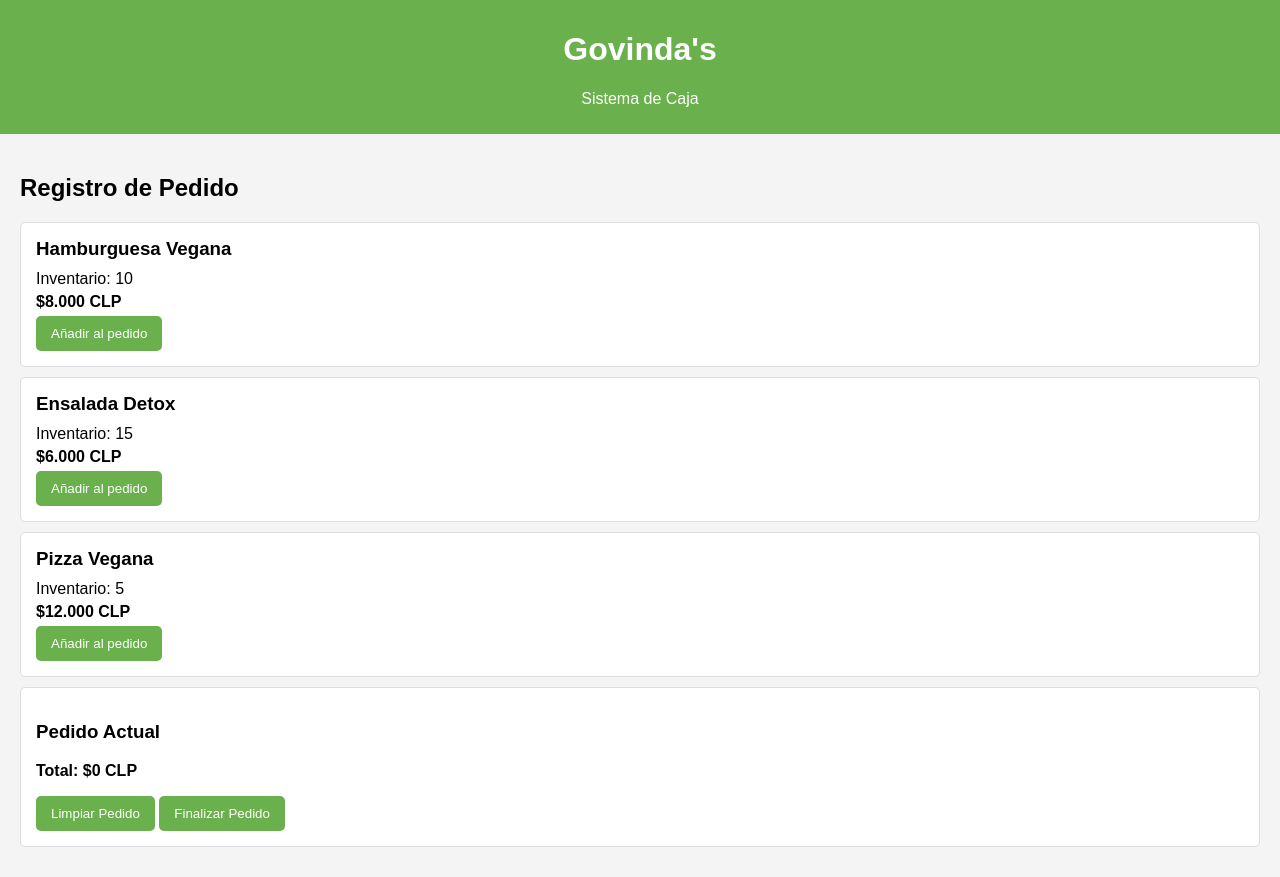
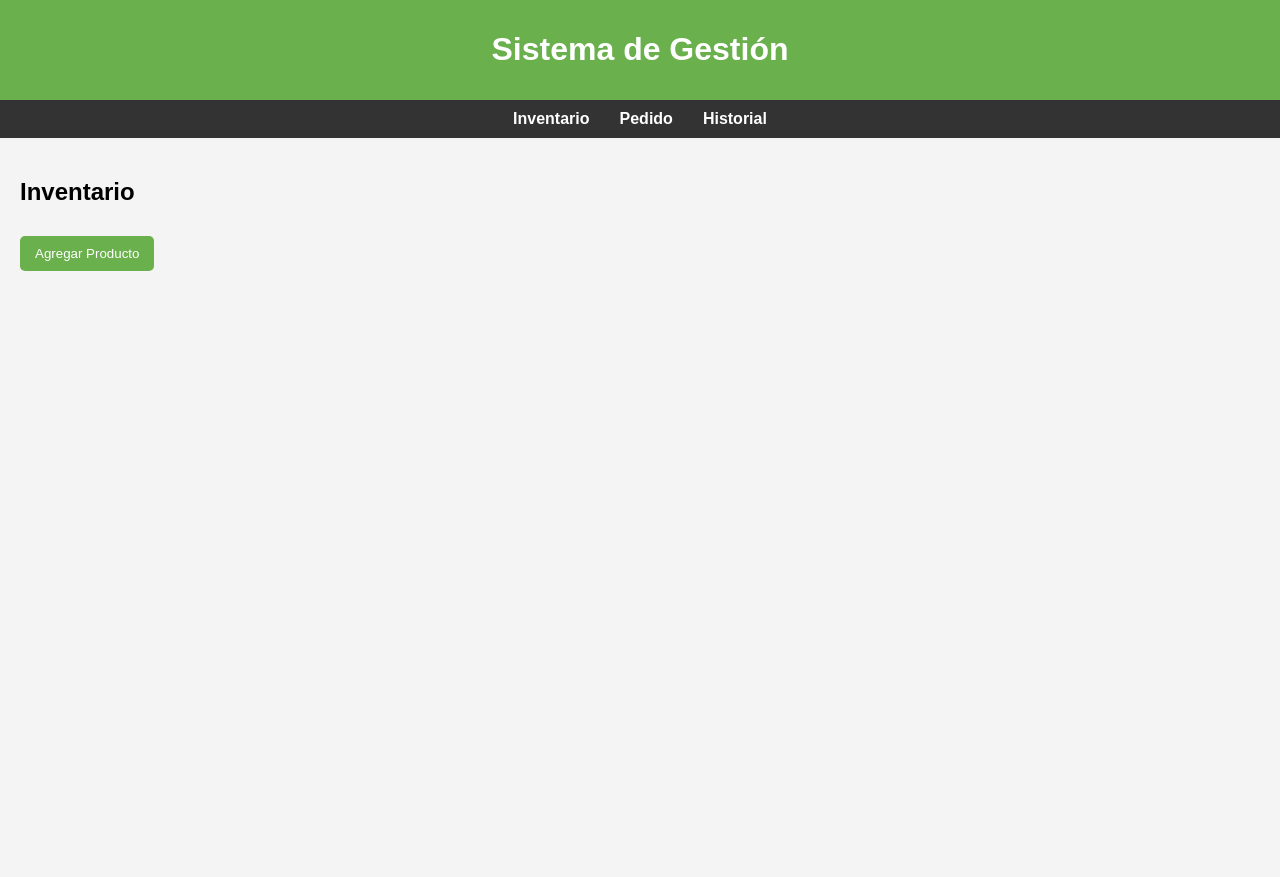
Before and after one commit to damibcornejo/Govinda-s, a plain HTML site: page index.html in a window 1280 px wide. After the commit the page ends 800 px from the top, so only its background shows below. Drawn offline with Linux system fonts and the light colour scheme.

Commit message:
Add files via upload
version con menu y persistencia

```diff
--- a/index.html
+++ b/index.html
@@ -3,7 +3,7 @@
 <head>
   <meta charset="UTF-8">
   <meta name="viewport" content="width=device-width, initial-scale=1.0">
-  <title>Govinda's - Sistema de Caja</title>
+  <title>Sistema de Gestión</title>
   <style>
     body {
       font-family: Arial, sans-serif;
@@ -17,21 +17,26 @@
       text-align: center;
       padding: 10px 0;
     }
+    nav {
+      display: flex;
+      justify-content: center;
+      background-color: #333;
+      padding: 10px;
+    }
+    nav a {
+      color: white;
+      text-decoration: none;
+      margin: 0 15px;
+      font-weight: bold;
+    }
+    nav a:hover {
+      text-decoration: underline;
+    }
     .container {
       padding: 20px;
     }
-    .menu-item, .cart {
-      border: 1px solid #ddd;
-      border-radius: 5px;
-      padding: 15px;
-      margin: 10px 0;
-      background-color: #fff;
-    }
-    .menu-item h3 {
-      margin: 0 0 10px;
-    }
-    .menu-item p {
-      margin: 5px 0;
+    .hidden {
+      display: none;
     }
     button {
       background-color: #6ab04c;
@@ -40,102 +45,163 @@
       padding: 10px 15px;
       cursor: pointer;
       border-radius: 5px;
+      margin-top: 10px;
     }
     button:hover {
       background-color: #58a043;
     }
-    .inventory {
-      margin-top: 20px;
+    ul {
+      list-style: none;
+      padding: 0;
+    }
+    ul li {
+      margin: 5px 0;
     }
   </style>
 </head>
 <body>
 
 <header>
-  <h1>Govinda's</h1>
-  <p>Sistema de Caja</p>
+  <h1>Sistema de Gestión</h1>
 </header>
+<nav>
+  <a href="#" onclick="showPage('inventory')">Inventario</a>
+  <a href="#" onclick="showPage('orders')">Pedido</a>
+  <a href="#" onclick="showPage('history')">Historial</a>
+</nav>
 
-<div class="container">
-  <h2>Registro de Pedido</h2>
-  <div class="menu-item">
-    <h3>Hamburguesa Vegana</h3>
-    <p>Inventario: <span id="stock-burger">10</span></p>
-    <p><strong>$8.000 CLP</strong></p>
-    <button onclick="addToOrder('Hamburguesa Vegana', 8000, 'stock-burger')">Añadir al pedido</button>
-  </div>
-  <div class="menu-item">
-    <h3>Ensalada Detox</h3>
-    <p>Inventario: <span id="stock-salad">15</span></p>
-    <p><strong>$6.000 CLP</strong></p>
-    <button onclick="addToOrder('Ensalada Detox', 6000, 'stock-salad')">Añadir al pedido</button>
-  </div>
-  <div class="menu-item">
-    <h3>Pizza Vegana</h3>
-    <p>Inventario: <span id="stock-pizza">5</span></p>
-    <p><strong>$12.000 CLP</strong></p>
-    <button onclick="addToOrder('Pizza Vegana', 12000, 'stock-pizza')">Añadir al pedido</button>
-  </div>
+<div id="inventory" class="container">
+  <h2>Inventario</h2>
+  <ul id="inventory-list"></ul>
+  <button onclick="addInventoryItem()">Agregar Producto</button>
+</div>
 
-  <div class="cart">
-    <h3>Pedido Actual</h3>
-    <ul id="order-items"></ul>
-    <p><strong>Total: $<span id="total-price">0</span> CLP</strong></p>
-    <button onclick="clearOrder()">Limpiar Pedido</button>
-    <button onclick="finalizeOrder()">Finalizar Pedido</button>
-  </div>
+<div id="orders" class="container hidden">
+  <h2>Pedido</h2>
+  <ul id="order-list"></ul>
+  <p>Total: $<span id="total-order">0</span> CLP</p>
+  <button onclick="finalizeOrder()">Finalizar Pedido</button>
+  <button onclick="clearOrder()">Limpiar Pedido</button>
+</div>
+
+<div id="history" class="container hidden">
+  <h2>Historial de Pedidos</h2>
+  <ul id="order-history"></ul>
 </div>
 
 <script>
-  let totalPrice = 0;
+  let inventory = JSON.parse(localStorage.getItem('inventory')) || [];
+  let order = [];
+  let history = JSON.parse(localStorage.getItem('history')) || [];
 
-  function addToOrder(item, price, stockId) {
-    const stockElement = document.getElementById(stockId);
-    let stock = parseInt(stockElement.textContent);
+  // Mostrar sección
+  function showPage(page) {
+    document.querySelectorAll('.container').forEach(container => container.classList.add('hidden'));
+    document.getElementById(page).classList.remove('hidden');
+    if (page === 'inventory') renderInventory();
+    if (page === 'history') renderHistory();
+  }
 
-    if (stock > 0) {
-      // Restar del inventario
-      stock--;
-      stockElement.textContent = stock;
+  // Renderizar inventario
+  function renderInventory() {
+    const inventoryList = document.getElementById('inventory-list');
+    inventoryList.innerHTML = '';
+    inventory.forEach((item, index) => {
+      const li = document.createElement('li');
+      li.textContent = `${item.name} - Stock: ${item.stock}`;
+      const deleteButton = document.createElement('button');
+      deleteButton.textContent = 'Eliminar';
+      deleteButton.onclick = () => deleteInventoryItem(index);
+      li.appendChild(deleteButton);
+      inventoryList.appendChild(li);
+    });
+  }
 
-      // Agregar al pedido
-      const orderItems = document.getElementById('order-items');
-      const newItem = document.createElement('li');
-      newItem.textContent = `${item} - $${price.toLocaleString('es-CL')} CLP`;
-      orderItems.appendChild(newItem);
-
-      // Actualizar el total
-      totalPrice += price;
-      document.getElementById('total-price').textContent = totalPrice.toLocaleString('es-CL');
-    } else {
-      alert('No queda stock disponible para este producto.');
+  // Agregar producto al inventario
+  function addInventoryItem() {
+    const name = prompt('Nombre del producto:');
+    const stock = parseInt(prompt('Cantidad en inventario:'), 10);
+    if (name && !isNaN(stock)) {
+      inventory.push({ name, stock });
+      saveInventory();
+      renderInventory();
     }
   }
 
-  function clearOrder() {
-    document.getElementById('order-items').innerHTML = '';
-    document.getElementById('total-price').textContent = '0';
-    totalPrice = 0;
+  // Eliminar producto del inventario
+  function deleteInventoryItem(index) {
+    inventory.splice(index, 1);
+    saveInventory();
+    renderInventory();
   }
 
+  // Guardar inventario en localStorage
+  function saveInventory() {
+    localStorage.setItem('inventory', JSON.stringify(inventory));
+  }
+
+  // Agregar producto al pedido
+  function addToOrder(index) {
+    const item = inventory[index];
+    if (item.stock > 0) {
+      order.push(item.name);
+      item.stock--;
+      saveInventory();
+      renderInventory();
+      renderOrder();
+    } else {
+      alert('Sin stock disponible.');
+    }
+  }
+
+  // Renderizar pedido
+  function renderOrder() {
+    const orderList = document.getElementById('order-list');
+    const totalOrder = document.getElementById('total-order');
+    orderList.innerHTML = '';
+    let total = 0;
+    order.forEach(product => {
+      total += 1; // Simula el precio
+      const li = document.createElement('li');
+      li.textContent = product;
+      orderList.appendChild(li);
+    });
+    totalOrder.textContent = total.toString();
+  }
+
+  // Finalizar pedido
   function finalizeOrder() {
-    const orderItems = document.getElementById('order-items').children;
-    if (orderItems.length === 0) {
-      alert('El pedido está vacío. Agrega productos antes de finalizar.');
-      return;
-    }
+    history.push([...order]);
+    order = [];
+    saveHistory();
+    renderOrder();
+    alert('Pedido finalizado');
+  }
 
-    let orderSummary = "Resumen del Pedido:\n";
-    for (let item of orderItems) {
-      orderSummary += `- ${item.textContent}\n`;
-    }
-    orderSummary += `\nTotal: $${totalPrice.toLocaleString('es-CL')} CLP`;
+  // Guardar historial en localStorage
+  function saveHistory() {
+    localStorage.setItem('history', JSON.stringify(history));
+  }
 
-    alert(orderSummary);
+  // Renderizar historial
+  function renderHistory() {
+    const historyList = document.getElementById('order-history');
+    historyList.innerHTML = '';
+    history.forEach((order, index) => {
+      const li = document.createElement('li');
+      li.textContent = `Pedido ${index + 1}: ${order.join(', ')}`;
+      historyList.appendChild(li);
+    });
+  }
 
-    // Reiniciar pedido
-    clearOrder();
+  // Limpiar pedido
+  function clearOrder() {
+    order = [];
+    renderOrder();
   }
+
+  // Inicializar
+  showPage('inventory');
 </script>
 
 </body>
```
